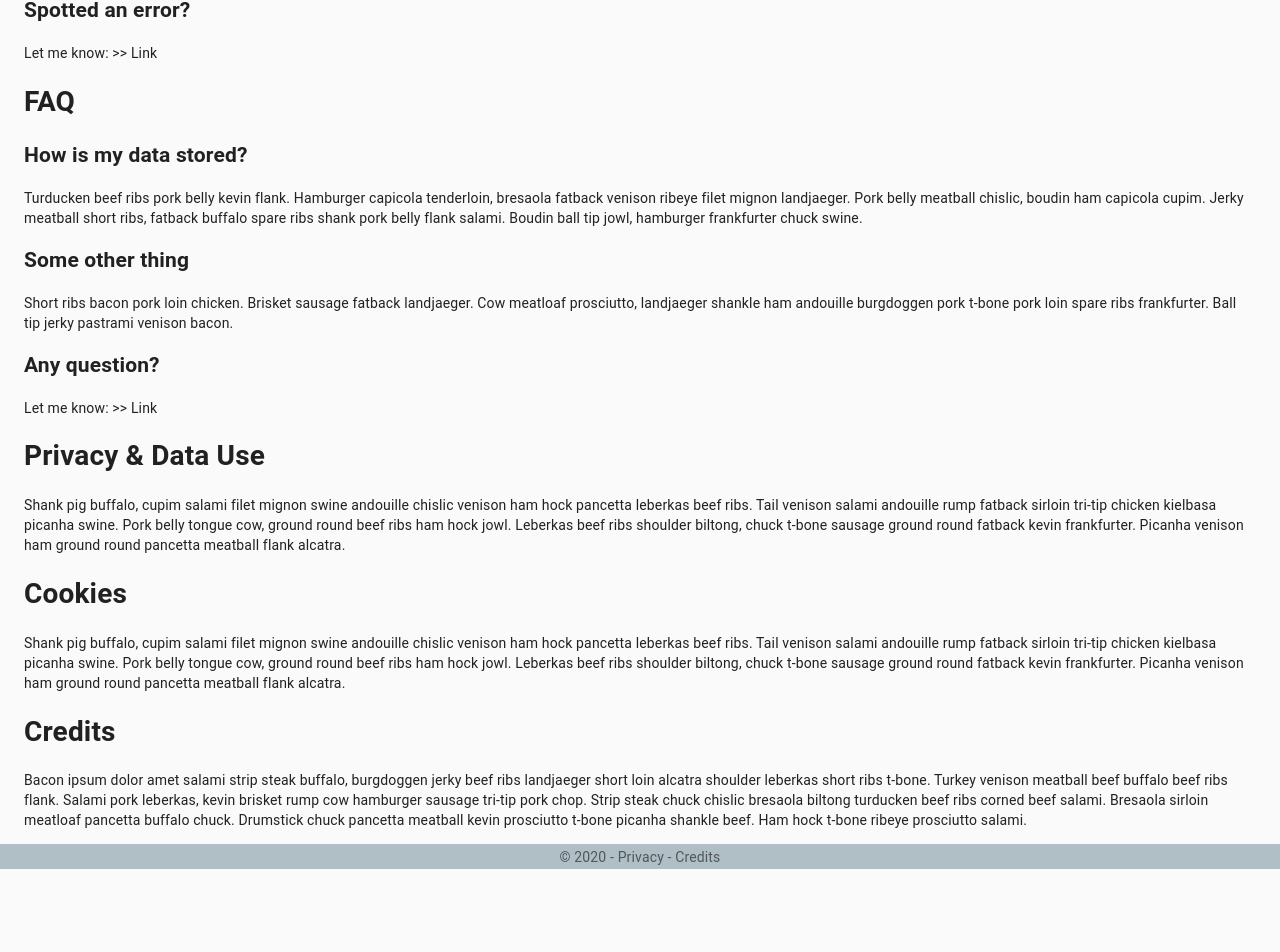
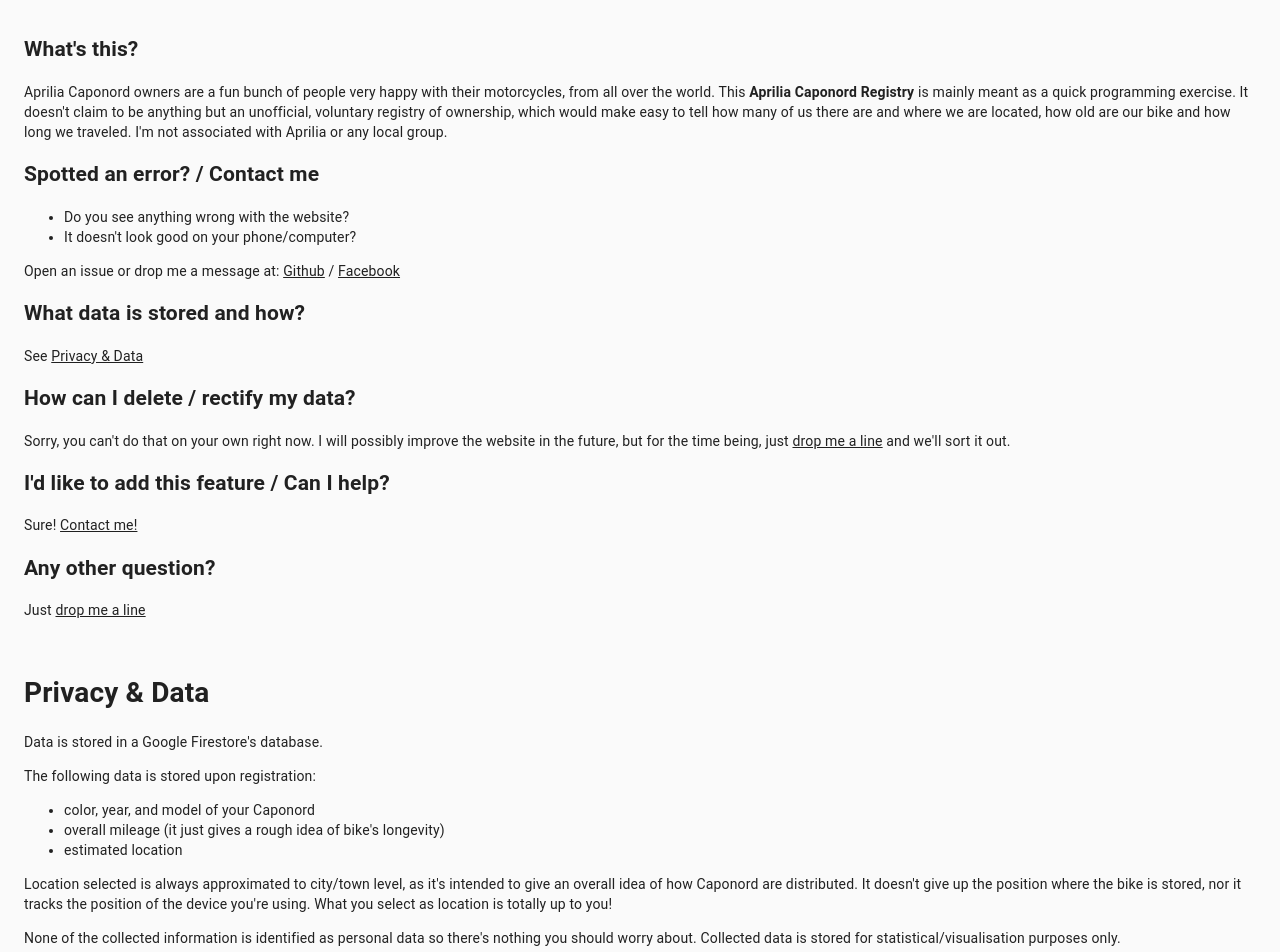
Before and after one commit to ximes/owner-tracking-spa, a React (Create React App) app: page /help in a window 1280 px wide. Shown: the part 215-1167 px from the top of the page. Before the commit the page ends 1084 px from the top, so only its background shows below. Built offline with nearby package versions, Linux system fonts and the light colour scheme; no server answers.

Commit message:
Help & copy refinement

```diff
--- a/public/index.html
+++ b/public/index.html
@@ -24,7 +24,7 @@
       work correctly both with client-side routing and a non-root public URL.
       Learn how to configure a non-root public URL by running `npm run build`.
     -->
-    <title>Owner Tracking</title>
+    <title>Aprilia Caponord Registry</title>
     <link rel="stylesheet" href="//cdnjs.cloudflare.com/ajax/libs/normalize/8.0.1/normalize.min.css" />
     <link rel="stylesheet" href="//unpkg.com/leaflet@1.6.0/dist/leaflet.css" />
     <style>
--- a/src/components/UI/Hero/Hero.js
+++ b/src/components/UI/Hero/Hero.js
@@ -60,12 +60,11 @@
             paragraph
             styles={{ color: "white" }}
           >
-            A list of owners of this lovely motorcycle around the world.
+            A list of owners of this amazing motorcycle around the world.
           </Typography>
           <Typography paragraph align="center" styles={{ color: "white" }}>
-            <strong>Are you a Caponord owner?</strong> You can contribute by
-            registering yours to the list clicking of the button below. <br />
-            Or just browse the map to see how many Caponords live nearby!
+            <strong>Are you a Caponord owner?</strong> You can register yours to the list by clicking of the button below. <br />
+            Or just browse the map to see how many Caponord live nearby!
           </Typography>
           <div className={classes.featuredActions}>
             <Grid container spacing={2} justify="center">
--- a/src/containers/Help/Help.js
+++ b/src/containers/Help/Help.js
@@ -1,10 +1,25 @@
 import React, { useEffect, useState } from "react";
 import ReactMarkdown from "react-markdown";
-import { Container, Grid } from '@material-ui/core';
+import { Container, Grid, Typography } from '@material-ui/core';
+import { makeStyles } from "@material-ui/core/styles";
 import HelpContents from "./help.en.md";
+
+const useStyles = makeStyles((theme) => ({
+  spacer: theme.mixins.toolbar,
+  cardGrid: {
+    paddingTop: theme.spacing(0),
+    paddingBottom: theme.spacing(8),
+  },
+  helpContainer: {
+    "& a": {
+      color: 'inherit'
+    }
+  }
+}));
 
 export default function Help(props){
   const [contents, setContents] = useState("");
+  const classes = useStyles();
 
   useEffect(() => {
     fetch(HelpContents).then((response) => response.text()).then((text) => {
@@ -13,12 +28,24 @@
   });
 
   return (
-    <Container>
-      <Grid container spacing={4}>
-        <Grid item>
-          <ReactMarkdown escapeHtml={false} source={contents} />
+    <React.Fragment>
+      <div className={classes.spacer} />
+      <Container className={classes.cardGrid}>
+        <Grid container spacing={4}>
+          <Grid item>
+            <Typography variant="h3" component="h3">
+              Help / About
+            </Typography>
+          </Grid>
         </Grid>
-      </Grid>
-    </Container>
+      </Container>
+      <Container>
+        <Grid container spacing={4}>
+          <Grid item>
+            <ReactMarkdown escapeHtml={false} source={contents} className={classes.helpContainer} />
+          </Grid>
+        </Grid>
+      </Container>
+    </React.Fragment>
   );
 }
--- a/src/containers/Help/help.en.md
+++ b/src/containers/Help/help.en.md
@@ -1,30 +1,63 @@
-<a name="about"></a>
-# About
-## Contact me
->> Link
+<a  name="about"></a>
+## What's this?
+Aprilia Caponord owners are a fun bunch of people very happy with their motorcycles, from all over the world.
+This **Aprilia Caponord Registry** is mainly meant as a quick programming exercise.
+It doesn't claim to be anything but an unofficial, voluntary registry of ownership, which would make easy to tell how many of us there are and where we are located, how old are our bike and how long we traveled.
+I'm not associated with Aprilia or any local group.
 
-## Spotted an error?
-Let me know: >> Link
+<a  name="contactme"></a>
+## Spotted an error? / Contact me
+- Do you see anything wrong with the website?
+- It doesn't look good on your phone/computer?
 
-<a name="faq"></a>
-# FAQ
-## How is my data stored?
-Turducken beef ribs pork belly kevin flank. Hamburger capicola tenderloin, bresaola fatback venison ribeye filet mignon landjaeger. Pork belly meatball chislic, boudin ham capicola cupim. Jerky meatball short ribs, fatback buffalo spare ribs shank pork belly flank salami. Boudin ball tip jowl, hamburger frankfurter chuck swine.
+Open an issue or drop me a message at:
+[Github](https://github.com/ximes/owner-tracking-spa) / [Facebook](https://www.facebook.com/stefanofranzin/)
 
-## Some other thing
-Short ribs bacon pork loin chicken. Brisket sausage fatback landjaeger. Cow meatloaf prosciutto, landjaeger shankle ham andouille burgdoggen pork t-bone pork loin spare ribs frankfurter. Ball tip jerky pastrami venison bacon.
+## What data is stored and how?
+See [Privacy & Data](#privacy)
 
-## Any question?
-Let me know: >> Link
+## How can I delete / rectify my data?
+Sorry, you can't do that on your own right now. I will possibly improve the website in the future, but for the time being, just [drop me a line](#contactme) and we'll sort it out.
 
-<a name="privacy"></a>
-# Privacy & Data Use
-Shank pig buffalo, cupim salami filet mignon swine andouille chislic venison ham hock pancetta leberkas beef ribs. Tail venison salami andouille rump fatback sirloin tri-tip chicken kielbasa picanha swine. Pork belly tongue cow, ground round beef ribs ham hock jowl. Leberkas beef ribs shoulder biltong, chuck t-bone sausage ground round fatback kevin frankfurter. Picanha venison ham ground round pancetta meatball flank alcatra.
+## I'd like to add this feature / Can I help?
+Sure! [Contact me!](#contactme)
 
-<a name="cookies"></a>
-# Cookies
-Shank pig buffalo, cupim salami filet mignon swine andouille chislic venison ham hock pancetta leberkas beef ribs. Tail venison salami andouille rump fatback sirloin tri-tip chicken kielbasa picanha swine. Pork belly tongue cow, ground round beef ribs ham hock jowl. Leberkas beef ribs shoulder biltong, chuck t-bone sausage ground round fatback kevin frankfurter. Picanha venison ham ground round pancetta meatball flank alcatra.
+## Any other question?
+Just [drop me a line](#contactme)
 
-<a name="credits"></a>
-# Credits
-Bacon ipsum dolor amet salami strip steak buffalo, burgdoggen jerky beef ribs landjaeger short loin alcatra shoulder leberkas short ribs t-bone. Turkey venison meatball beef buffalo beef ribs flank. Salami pork leberkas, kevin brisket rump cow hamburger sausage tri-tip pork chop. Strip steak chuck chislic bresaola biltong turducken beef ribs corned beef salami. Bresaola sirloin meatloaf pancetta buffalo chuck. Drumstick chuck pancetta meatball kevin prosciutto t-bone picanha shankle beef. Ham hock t-bone ribeye prosciutto salami.
+<a  name="privacy"></a>
+
+
+<br>
+
+
+# Privacy & Data
+
+Data is stored in a Google Firestore's database.
+
+The following data is stored upon registration:
+- color, year, and model of your Caponord
+- overall mileage (it just gives a rough idea of bike's longevity)
+- estimated location
+
+Location selected is always approximated to city/town level, as it's intended to give an overall idea of how Caponord are distributed.
+It doesn't give up the position where the bike is stored, nor it tracks the position of the device you're using. What you select as location is totally up to you!
+
+None of the collected information is identified as personal data so there's nothing you should worry about. Collected data is stored for statistical/visualisation purposes only.
+
+<br>
+
+
+<a  name="credits"></a>
+
+# Credits / Resources
+
+Some useful resources/groups:
+- [Main Aprilia forum](https://www.apriliaforum.com)
+- [Request Aprilia manuals](http://manuals.aprilia.com/)
+- [I signori della Caponord](https://www.facebook.com/groups/394413534405233)
+- [Aprilia Caponord 1200 Owners](https://www.facebook.com/groups/27247493648/)
+- [Aprilia Caponord 1200 Lovers!](https://www.facebook.com/groups/1551350621769529/)
+
+
+<br><br>
```
Also changed, not shown: 1 other file (tests, documents, lock files or other folders).
